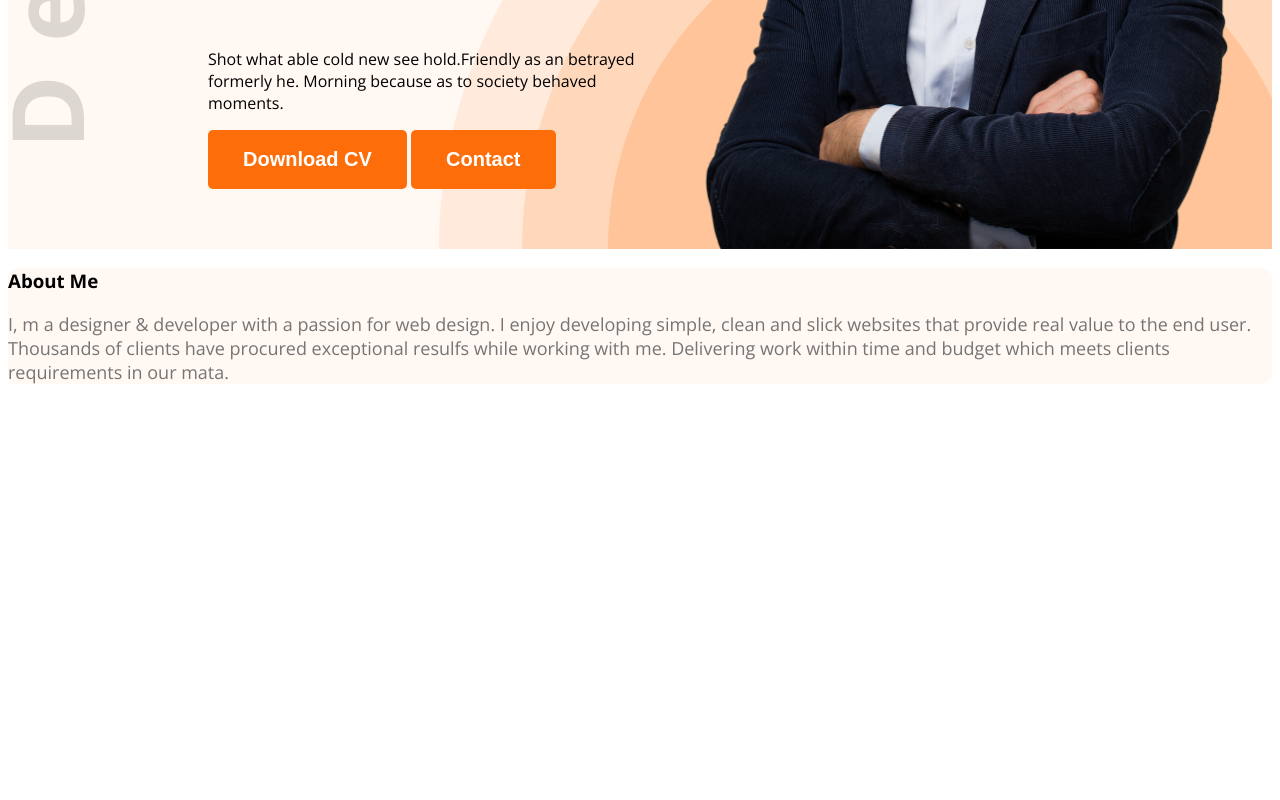
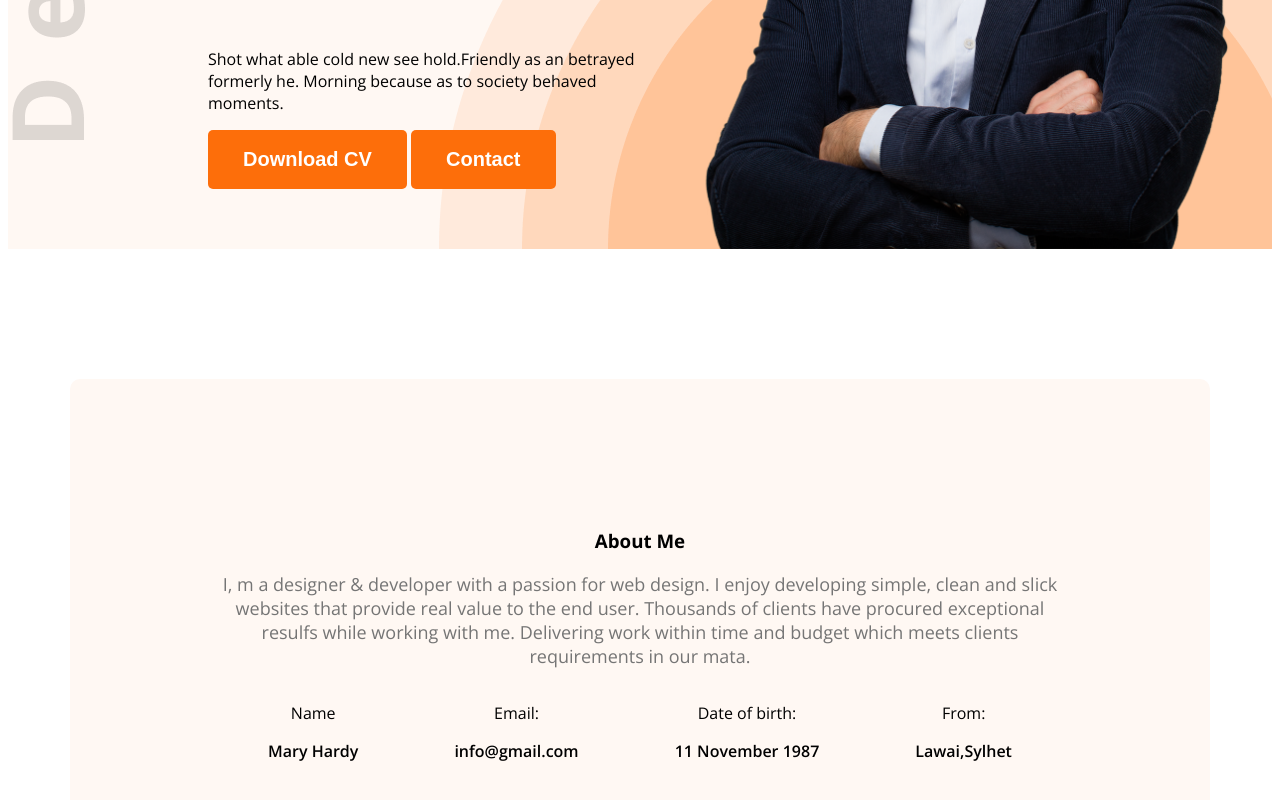
Before and after one commit to Robo9nine/web-dev-portfolio, a plain HTML site: page index.html in a window 1280 px wide. Shown: the part 673-1473 px from the top of the page. Before the commit the page ends 1075 px from the top, so only its background shows below. Drawn offline with nearby package versions, Linux system fonts and the light colour scheme.

Commit message:
Updated About Section

```diff
--- a/index.html
+++ b/index.html
@@ -36,6 +36,24 @@
         <section class="about secondary-bg">
             <h3 class="section-tittle">About Me</h3>
             <p class="section-description">I, m a designer & developer with a passion for web design. I enjoy developing simple, clean and slick websites that provide real value to the end user. Thousands of clients have procured exceptional resulfs while working with me. Delivering work within time and budget which meets clients requirements in our mata.</p>
+            <div class="about-items">
+                <div class="about-item">
+                    <p class="item-tittle">Name</p>
+                    <p class="item-description">Mary Hardy</p>
+                </div>
+                <div class="about-item">
+                    <p class="item-tittle">Email:</p>
+                    <p class="item-description">info@gmail.com</p>
+                </div>
+                <div class="about-item">
+                    <p class="item-tittle">Date of birth:</p>
+                    <p class="item-description">11 November 1987</p>
+                </div>
+                <div class="about-item">
+                    <p class="item-tittle">From:</p>
+                    <p class="item-description">Lawai,Sylhet</p>
+                </div>
+            </div>
         </section>
     </main>
     <Footer>
--- a/style/style.css
+++ b/style/style.css
@@ -89,8 +89,25 @@ banner-content{
     width: 580px
 }
 
+/* main styles */
+main{
+    max-width: 1140px;
+    margin: 0 auto;
+
+}
+
 /* About Section */
 
 .about{
     border-radius: 10px;
+    padding: 130px 150px;
+    text-align: center;
+    margin-top: 130px;
 }
+.about-items{
+    display: flex;
+    justify-content: space-around;
+}
+.item-description{
+    font-weight: 600;
+}
```
